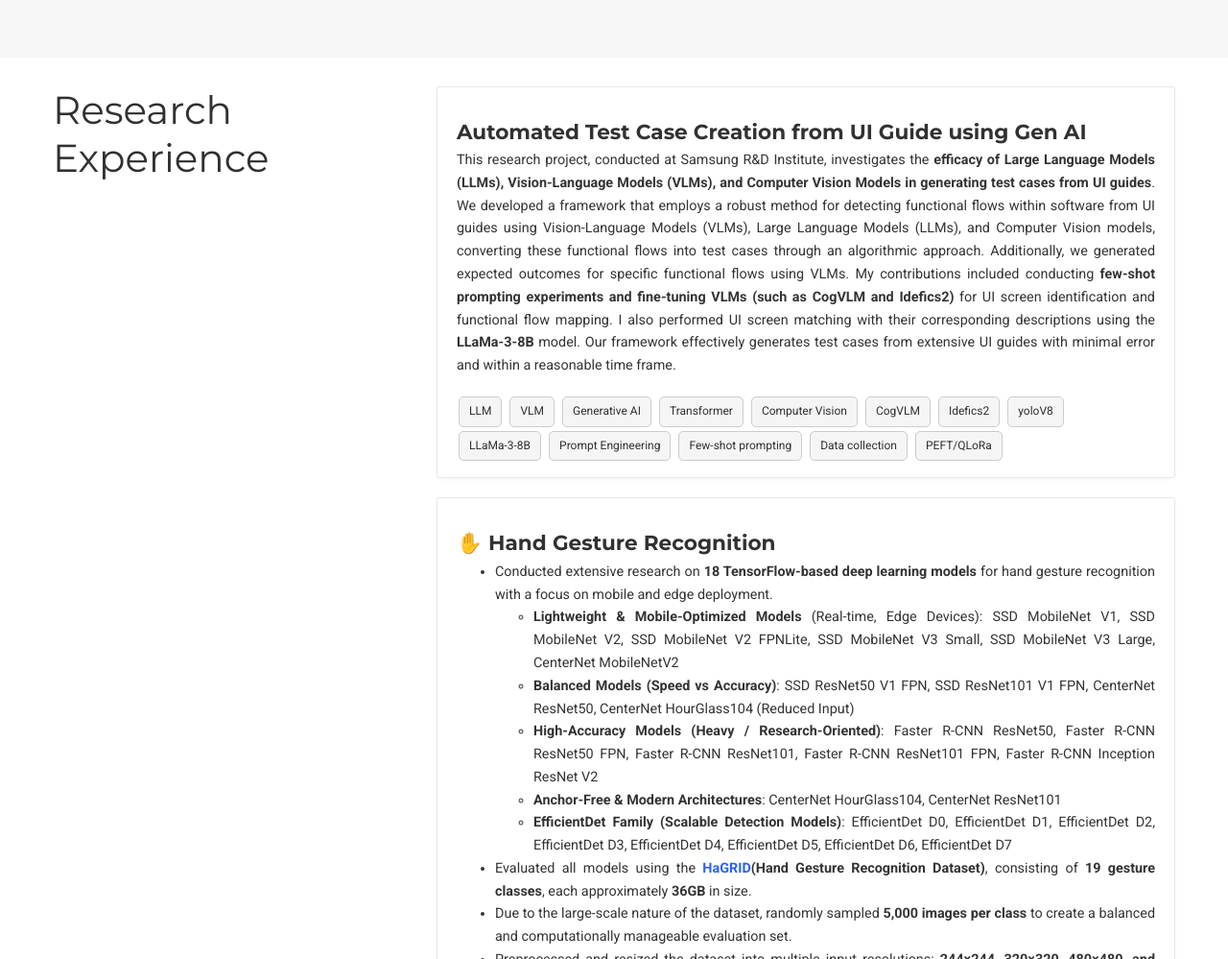
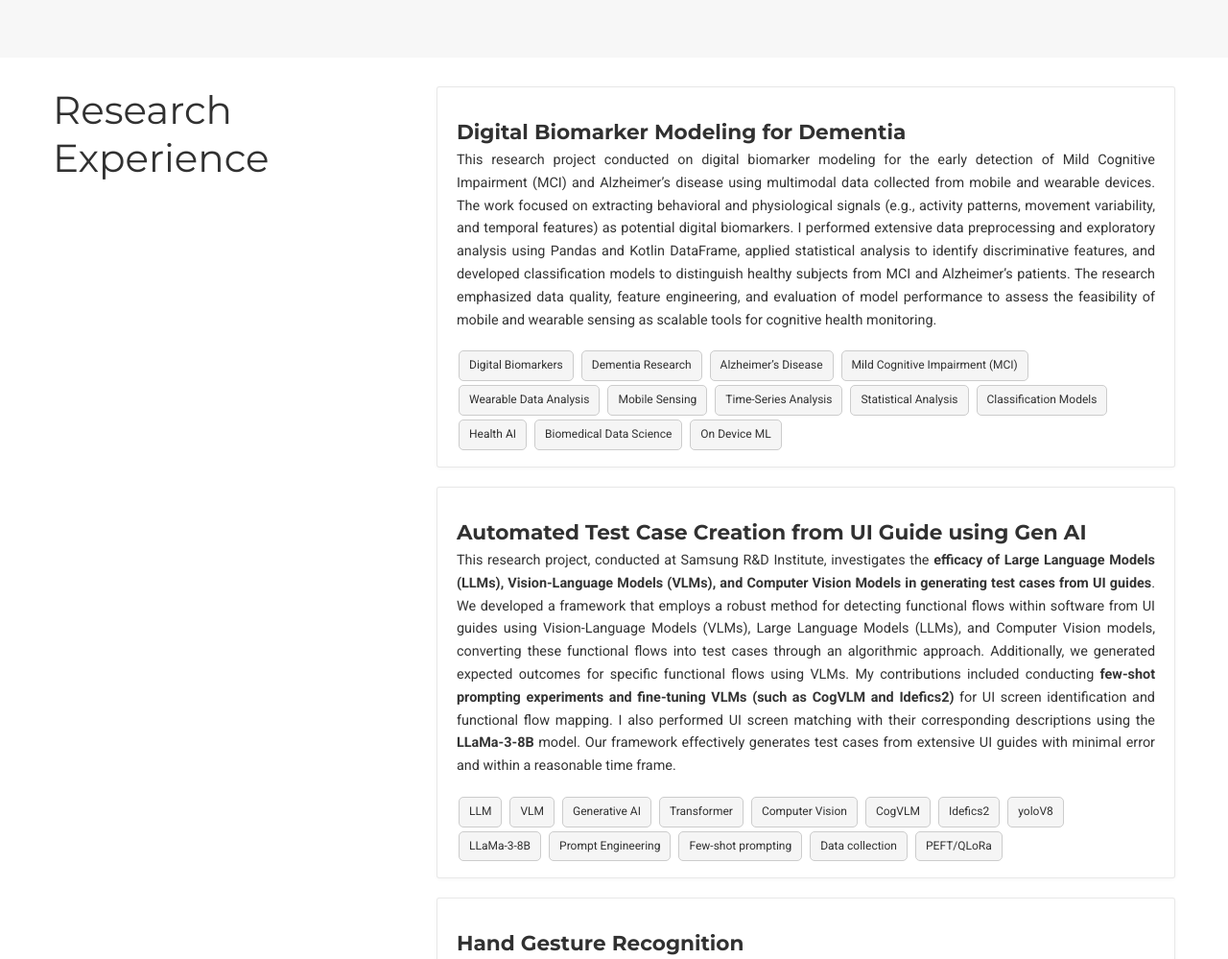
Before and after one commit to alaminkawsar/alaminkawsar.github.io, a plain HTML site: page index.html in a window 1280 px wide. Shown: the part 2240-3239 px from the top of the page at 96% size. Drawn offline with nearby package versions, Linux system fonts and the light colour scheme; some packages are replaced by stand-ins of ours; some icons are missing.

Commit message:
new research project added

```diff
--- a/index.html
+++ b/index.html
@@ -206,7 +206,7 @@
                             Machine Learning Engineer
                         </h3>
                         <div>
-                            <span class="article-header">R&D Product Development Planning team<br><a href="https://research.samsung.com/srbd" target="_blank" rel="noopener noreferrer">Samsung R&D Institute</a></span>
+                            <span class="article-header">R&D Wearable Solution Team<br><a href="https://research.samsung.com/srbd" target="_blank" rel="noopener noreferrer">Samsung R&D Institute</a></span>
                         </div>
                         <div class="article-metadata">
                             <span class="article-date">
@@ -291,7 +291,7 @@
                         </div>
                         <div class="article-metadata">
                             <span class="article-date">
-                            December, 2021 - July, 2023.
+                            December, 2021 - July, 2023. (5th-8th semester in academic)
                         </span>
                             <span class="middot-divider"></span>
                         </div>
@@ -339,6 +339,32 @@
                 <div class="col-12 col-lg-8">
                     <div class="card-simple">
                         <h3 class="article-title mb-1 mt-3">
+                            Digital Biomarker Modeling for Dementia
+                        </h3>
+
+                        <div class="article-style">
+                            <p>
+                                This research project conducted on digital biomarker modeling for the early detection of Mild Cognitive Impairment (MCI) and Alzheimer’s disease using multimodal data collected from mobile and wearable devices. The work focused on extracting behavioral and physiological signals (e.g., activity patterns, movement variability, and temporal features) as potential digital biomarkers. I performed extensive data preprocessing and exploratory analysis using Pandas and Kotlin DataFrame, applied statistical analysis to identify discriminative features, and developed classification models to distinguish healthy subjects from MCI and Alzheimer’s patients. The research emphasized data quality, feature engineering, and evaluation of model performance to assess the feasibility of mobile and wearable sensing as scalable tools for cognitive health monitoring.                            </p>
+                            </p>
+                        </div>
+
+                        <div style="text-align: left;">
+                            <span style="display: inline-block; margin: 2px; padding: 5px 10px; border: 1px solid #ccc; border-radius: 5px; background-color: #f5f5f5; font-size: 12px;">Digital Biomarkers</span>
+                            <span style="display: inline-block; margin: 2px; padding: 5px 10px; border: 1px solid #ccc; border-radius: 5px; background-color: #f5f5f5; font-size: 12px;">Dementia Research</span>
+                            <span style="display: inline-block; margin: 2px; padding: 5px 10px; border: 1px solid #ccc; border-radius: 5px; background-color: #f5f5f5; font-size: 12px;">Alzheimer’s Disease</span>
+                            <span style="display: inline-block; margin: 2px; padding: 5px 10px; border: 1px solid #ccc; border-radius: 5px; background-color: #f5f5f5; font-size: 12px;">Mild Cognitive Impairment (MCI)</span>
+                            <span style="display: inline-block; margin: 2px; padding: 5px 10px; border: 1px solid #ccc; border-radius: 5px; background-color: #f5f5f5; font-size: 12px;">Wearable Data Analysis</span>
+                            <span style="display: inline-block; margin: 2px; padding: 5px 10px; border: 1px solid #ccc; border-radius: 5px; background-color: #f5f5f5; font-size: 12px;">Mobile Sensing</span>
+                            <span style="display: inline-block; margin: 2px; padding: 5px 10px; border: 1px solid #ccc; border-radius: 5px; background-color: #f5f5f5; font-size: 12px;">Time-Series Analysis</span>
+                            <span style="display: inline-block; margin: 2px; padding: 5px 10px; border: 1px solid #ccc; border-radius: 5px; background-color: #f5f5f5; font-size: 12px;">Statistical Analysis</span>
+                            <span style="display: inline-block; margin: 2px; padding: 5px 10px; border: 1px solid #ccc; border-radius: 5px; background-color: #f5f5f5; font-size: 12px;">Classification Models</span>
+                            <span style="display: inline-block; margin: 2px; padding: 5px 10px; border: 1px solid #ccc; border-radius: 5px; background-color: #f5f5f5; font-size: 12px;">Health AI</span>
+                            <span style="display: inline-block; margin: 2px; padding: 5px 10px; border: 1px solid #ccc; border-radius: 5px; background-color: #f5f5f5; font-size: 12px;">Biomedical Data Science</span>
+                            <span style="display: inline-block; margin: 2px; padding: 5px 10px; border: 1px solid #ccc; border-radius: 5px; background-color: #f5f5f5; font-size: 12px;">On Device ML</span>
+                        </div>
+                    </div>
+                    <div class="card-simple">
+                        <h3 class="article-title mb-1 mt-3">
                             Automated Test Case Creation from UI Guide using Gen AI
                         </h3>
 
@@ -369,7 +395,7 @@
 
                     <div class="card-simple">
                         <h3 class="article-title mb-1 mt-3">
-                            ✋ Hand Gesture Recognition
+                            Hand Gesture Recognition
                         </h3>
                             <div class="article-style">
                                     <ul>
```
